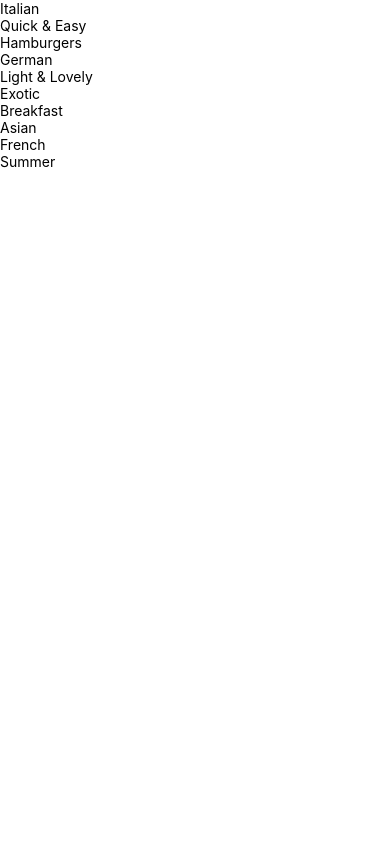
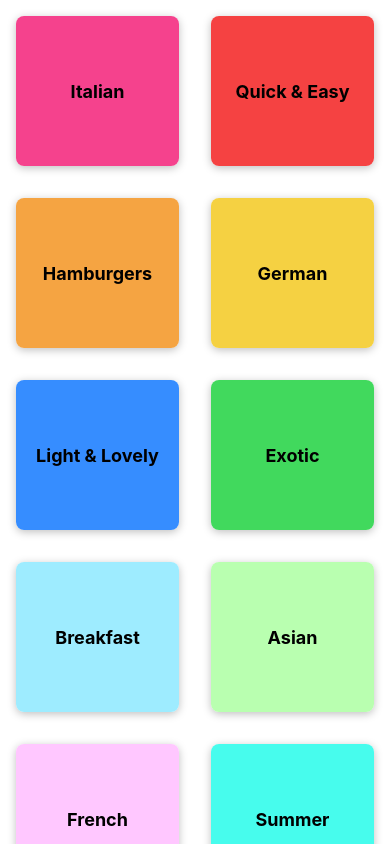
Before and after one commit to mahdirasti/meals-app, a React Native app: screen / in a window 390 px wide. Built offline with nearby package versions, Linux system fonts and the light colour scheme.

Commit message:
styling the categories page

```diff
--- a/App.js
+++ b/App.js
@@ -1,10 +1,21 @@
-import { StyleSheet, Text, View } from "react-native"
+import { SafeAreaView, StyleSheet, Text, View } from "react-native"
 
 import CategoriesScreen from "./screens/CategoriesScreen"
 import { StatusBar } from "expo-status-bar"
 
 export default function App() {
-  return <CategoriesScreen />
+  return (
+    <>
+      <StatusBar style="light" />
+      <SafeAreaView style={styles.rootScreen}>
+        <CategoriesScreen />
+      </SafeAreaView>
+    </>
+  )
 }
 
-const styles = StyleSheet.create({})
+const styles = StyleSheet.create({
+  rootScreen: {
+    flex: 1
+  }
+})
--- a/app.json
+++ b/app.json
@@ -5,6 +5,7 @@
     "version": "1.0.0",
     "orientation": "portrait",
     "icon": "./assets/icon.png",
+    "backgroundColor":"#24180f",
     "userInterfaceStyle": "light",
     "splash": {
       "image": "./assets/splash.png",
--- a/components/CategoryGridTile.js
+++ b/components/CategoryGridTile.js
@@ -1,15 +1,54 @@
-import { Pressable, Text, View } from "react-native"
+import { Platform, Pressable, StyleSheet, Text, View } from "react-native"
 
 import React from "react"
 
 export default function CategoryGridTile({ title, color }) {
   return (
-    <View>
-      <Pressable>
-        <View>
-          <Text>{title}</Text>
+    <View style={styles.gridItem}>
+      <Pressable
+        style={({ pressed }) =>
+          pressed ? [styles.button, styles.buttonPressed] : styles.button
+        }
+        anroid_ripple={"#ccc"}
+      >
+        <View style={[styles.innerContainer, { backgroundColor: color }]}>
+          <Text style={styles.title}>{title}</Text>
         </View>
       </Pressable>
     </View>
   )
 }
+
+const styles = StyleSheet.create({
+  gridItem: {
+    flex: 1,
+    margin: 16,
+    height: 150,
+    borderRadius: 8,
+    backgroundColor: "#fff",
+    elevation: 4,
+    shadowColor: "black",
+    shadowOpacity: 0.25,
+    shadowOffset: { width: 0, height: 2 },
+    shadowRadius: 8,
+    overflow: Platform.select({ android: "hidden" })
+  },
+  button: {
+    flex: 1
+  },
+  buttonPressed: {
+    opacity: 0.5
+  },
+  innerContainer: {
+    borderRadius: 8,
+    flex: 1,
+    padding: 16,
+    alignItems: "center",
+    justifyContent: "center",
+    overflow: Platform.select({ ios: "hidden" })
+  },
+  title: {
+    fontWeight: "bold",
+    fontSize: 18
+  }
+})
--- a/screens/CategoriesScreen.js
+++ b/screens/CategoriesScreen.js
@@ -1,7 +1,6 @@
-import { FlatList, StyleSheet, Text, View } from "react-native"
-
 import { CATEGORIES } from "../data/dummy_data"
 import CategoryGridTile from "../components/CategoryGridTile"
+import { FlatList } from "react-native"
 import React from "react"
 
 function renderCategoryItem({ item }) {
@@ -13,6 +12,7 @@ export default function CategoriesScreen() {
       data={CATEGORIES}
       keyExtractor={(item) => item.id}
       renderItem={renderCategoryItem}
+      numColumns={2}
     />
   )
 }
```
